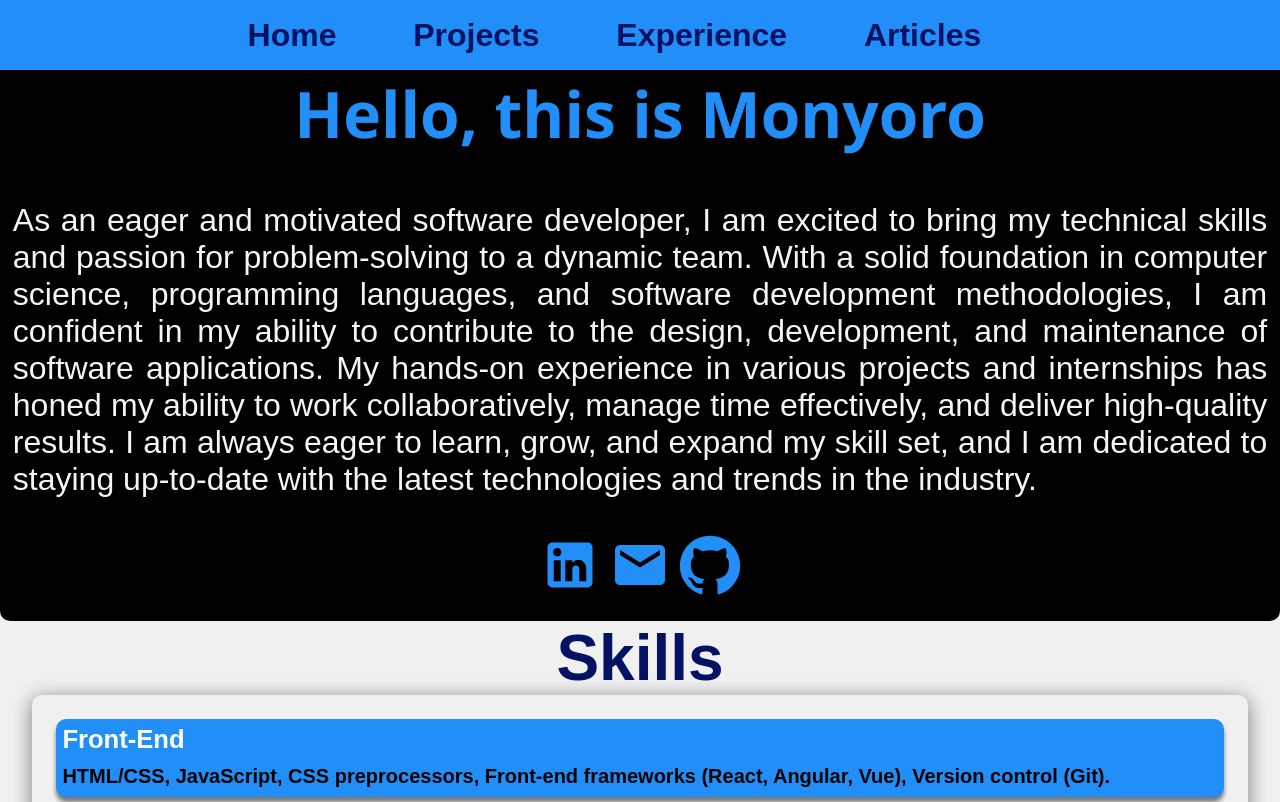
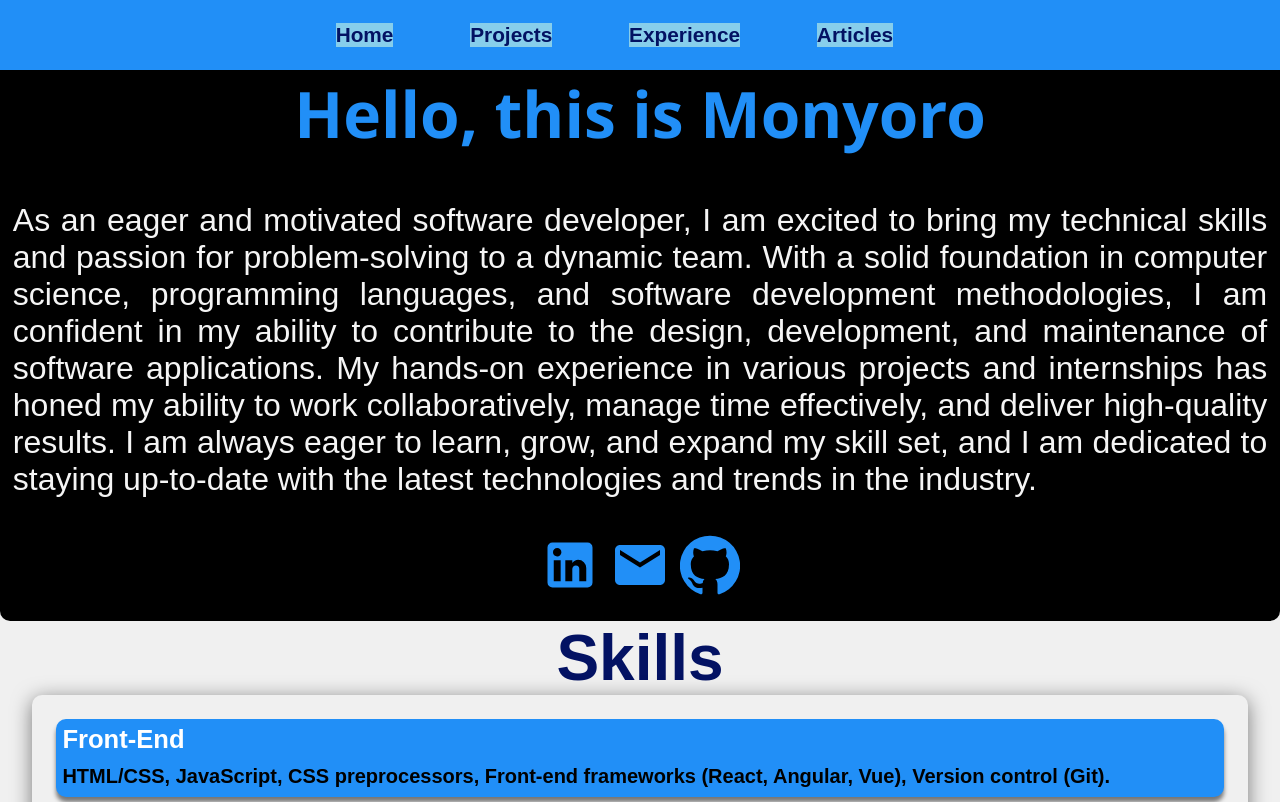
Before and after one commit to moabmo/abiud, a React (Create React App) app: page / in a window 1280 px wide. Shown: the top 802 px of the page. Built offline with nearby package versions, Linux system fonts and the light colour scheme.

Commit message:
Update Navbar.css

```diff
--- a/src/styles/Navbar.css
+++ b/src/styles/Navbar.css
@@ -22,8 +22,8 @@
     margin: 1%;
     font-weight: bolder;
     font-weight: 900;
-      background-color: skublue;
-      font-size: 200%;
+      background-color: skyblue;
+      font-size: 130%;
       maximum-width: 20%;
       margin-right: 5%;
 
```
